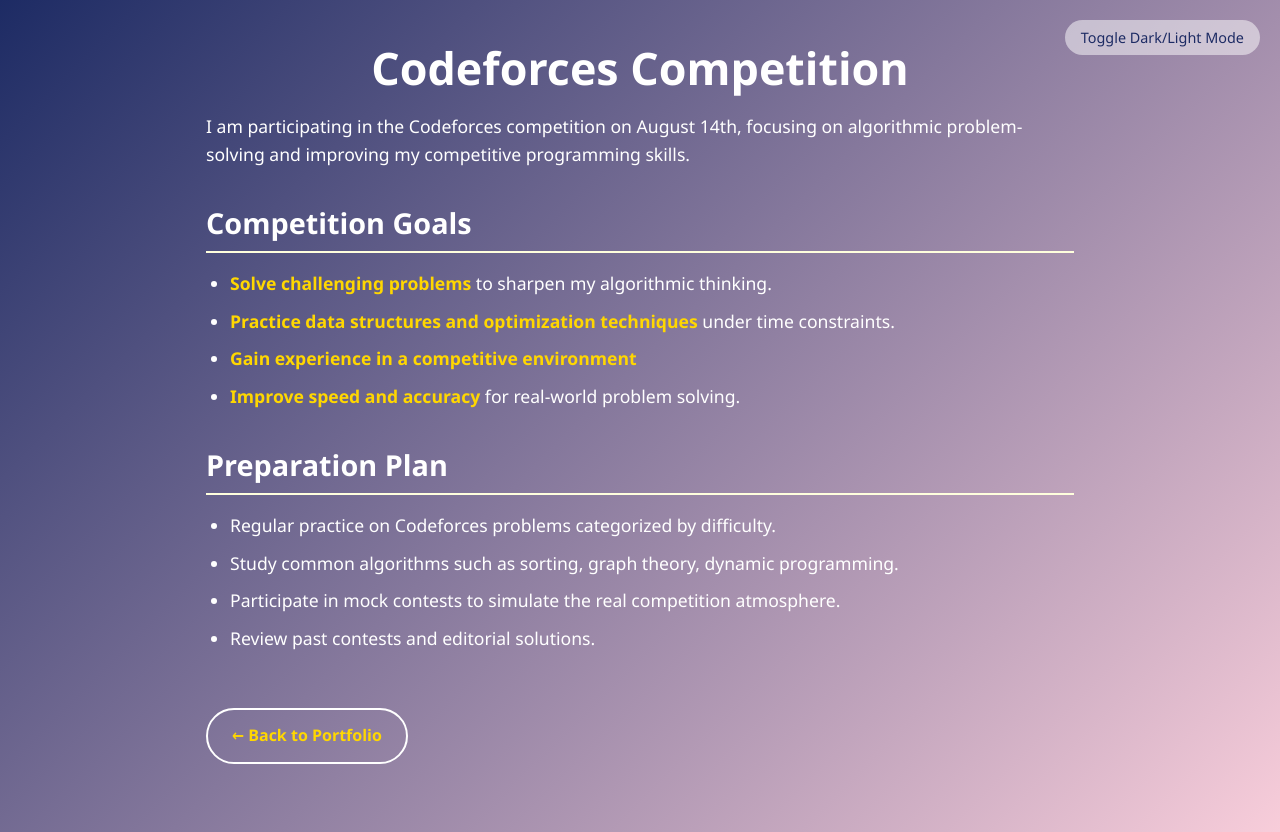
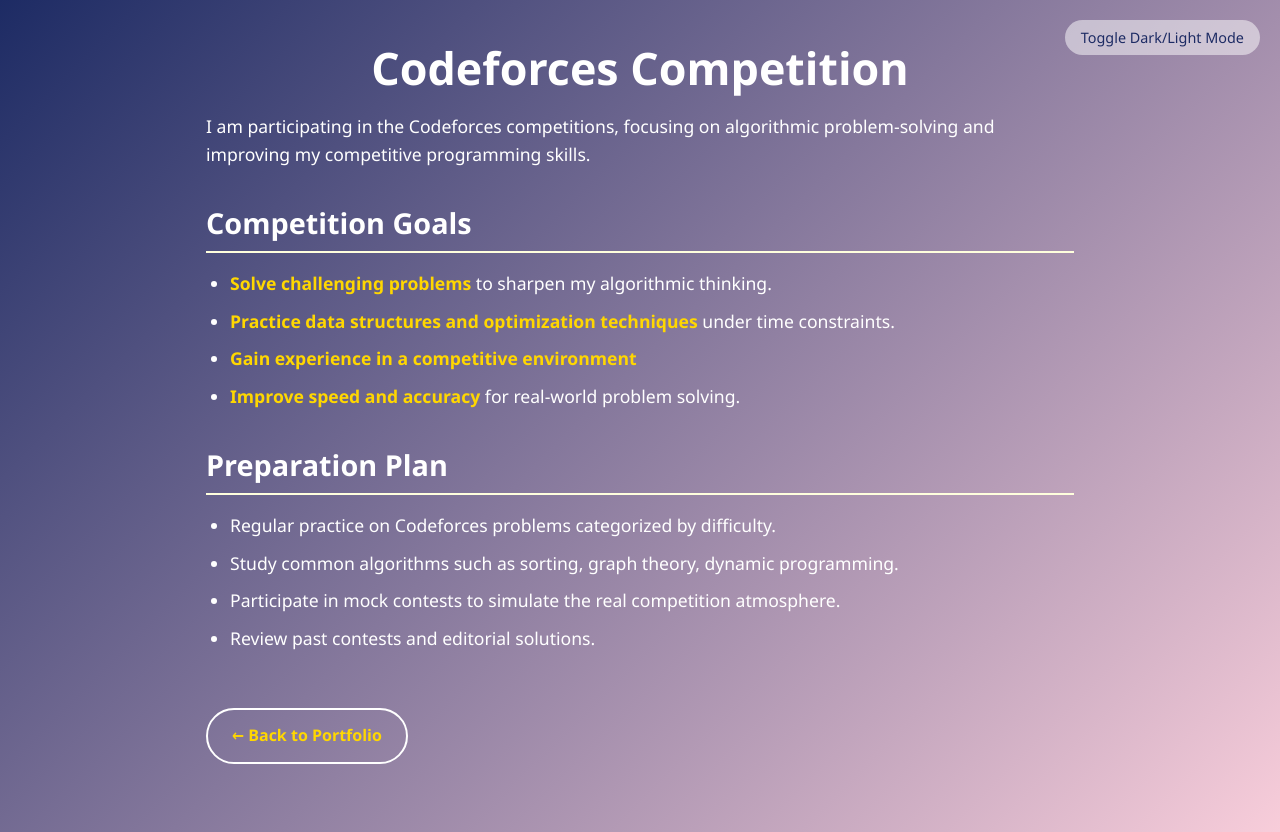
Before and after one commit to powerful10/MyPortfolio, a plain HTML site: page codingcompetitions.html in a window 1280 px wide. Drawn offline with Linux system fonts and the light colour scheme.

Commit message:
Update codingcompetitions.html

```diff
--- a/codingcompetitions.html
+++ b/codingcompetitions.html
@@ -11,7 +11,7 @@
   <main class="content-wrapper">
     <h1>Codeforces Competition</h1>
 
-    <p>I am participating in the Codeforces competition on August 14th, focusing on algorithmic problem-solving and improving my competitive programming skills.</p>
+    <p>I am participating in the Codeforces competitions, focusing on algorithmic problem-solving and improving my competitive programming skills.</p>
 
     <h2>Competition Goals</h2>
     <ul>
```
